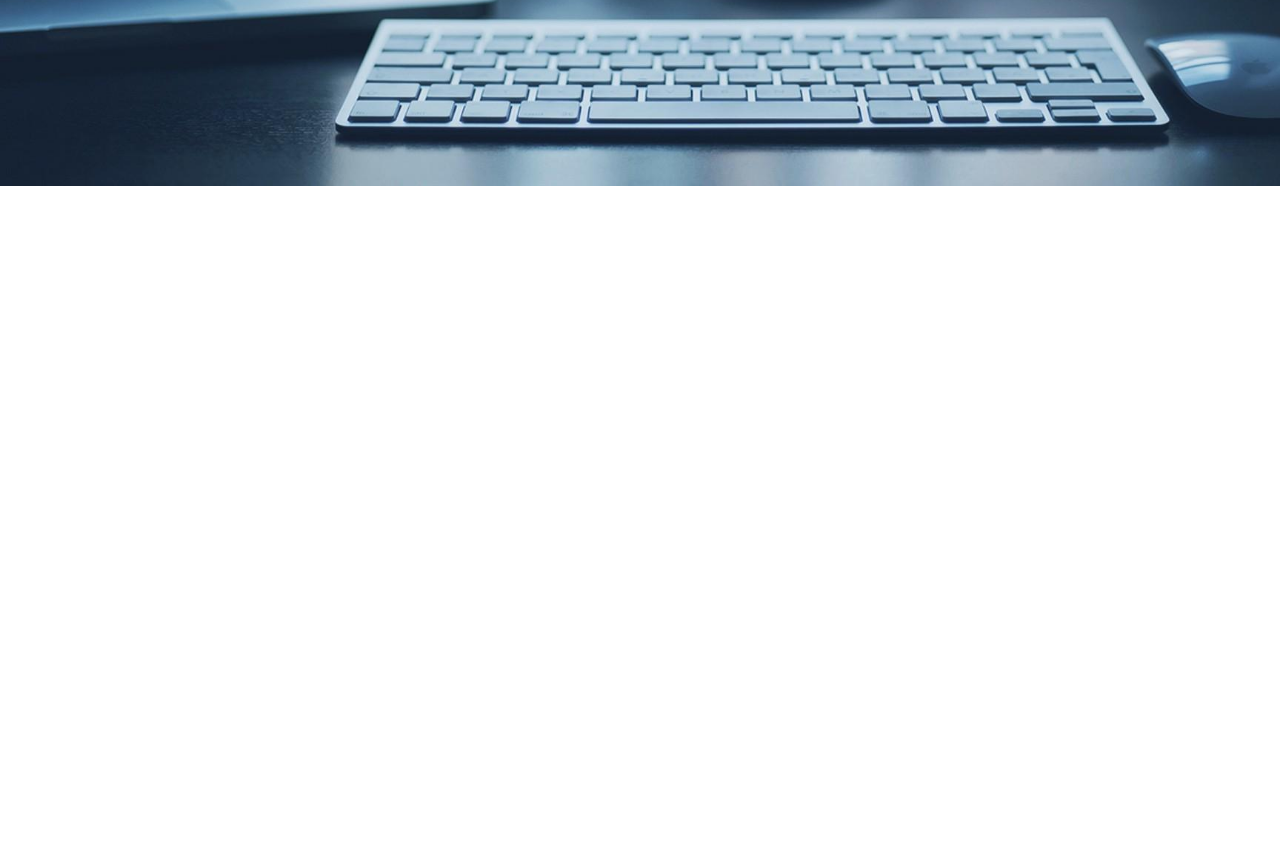
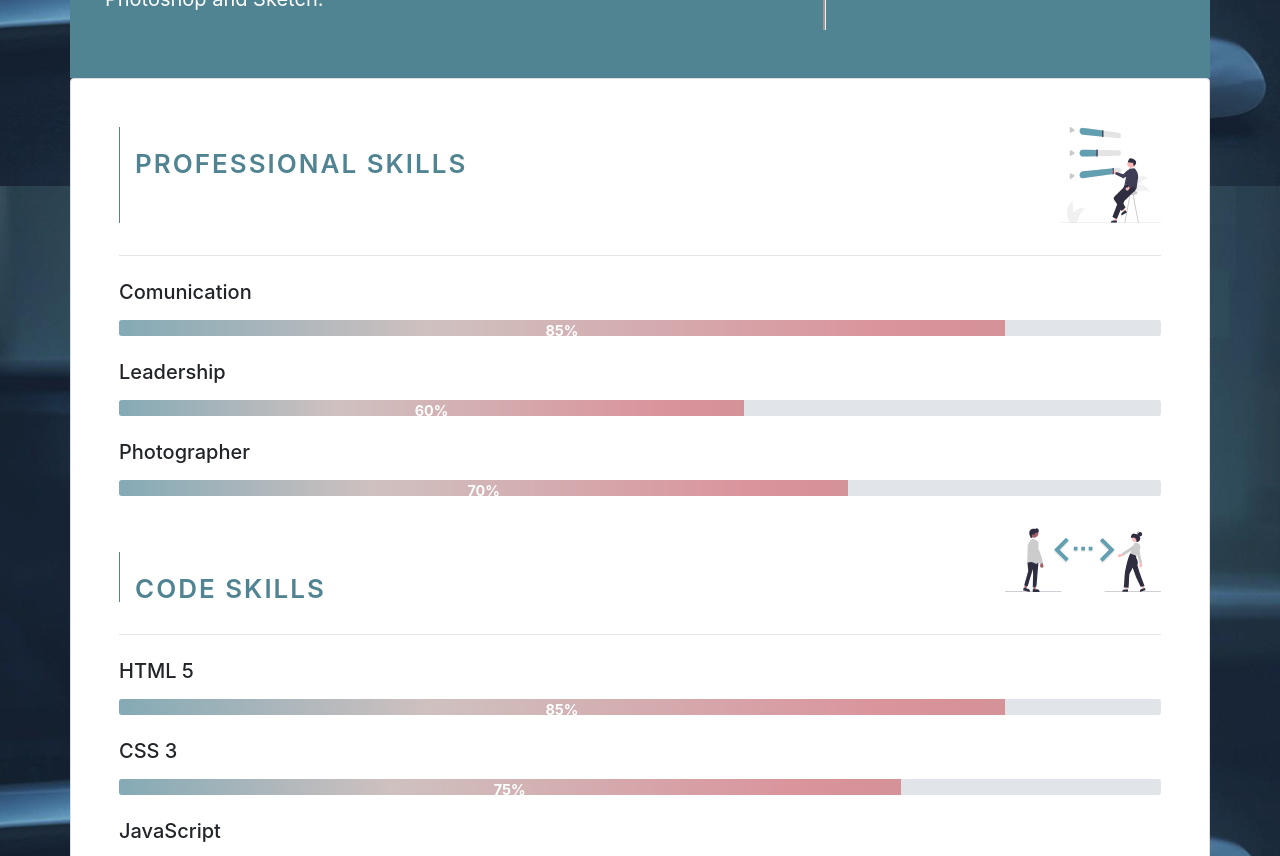
Before and after one commit to Jenanmusallam/Portfolio, a plain HTML site: page index.html in a window 1280 px wide. Shown: the part 614-1470 px from the top of the page. Before the commit the page ends 800 px from the top, so only its background shows below. Drawn offline with nearby package versions, Linux system fonts and the light colour scheme; some packages are replaced by stand-ins of ours; a script that the page names is missing.

Commit message:
Create Portfolio

```diff
--- a/index.html
+++ b/index.html
@@ -100,7 +100,7 @@
         </div>
       </header>
       <!-- Home -->
-      <div id="home" class="collapse">
+      <div id="home" class="collapse show">
         <div class="card-body bg-info text-white py-5">
           <div class="container">
             <div class="row">
```
Also changed, not shown: portfolio (2).png (added).
